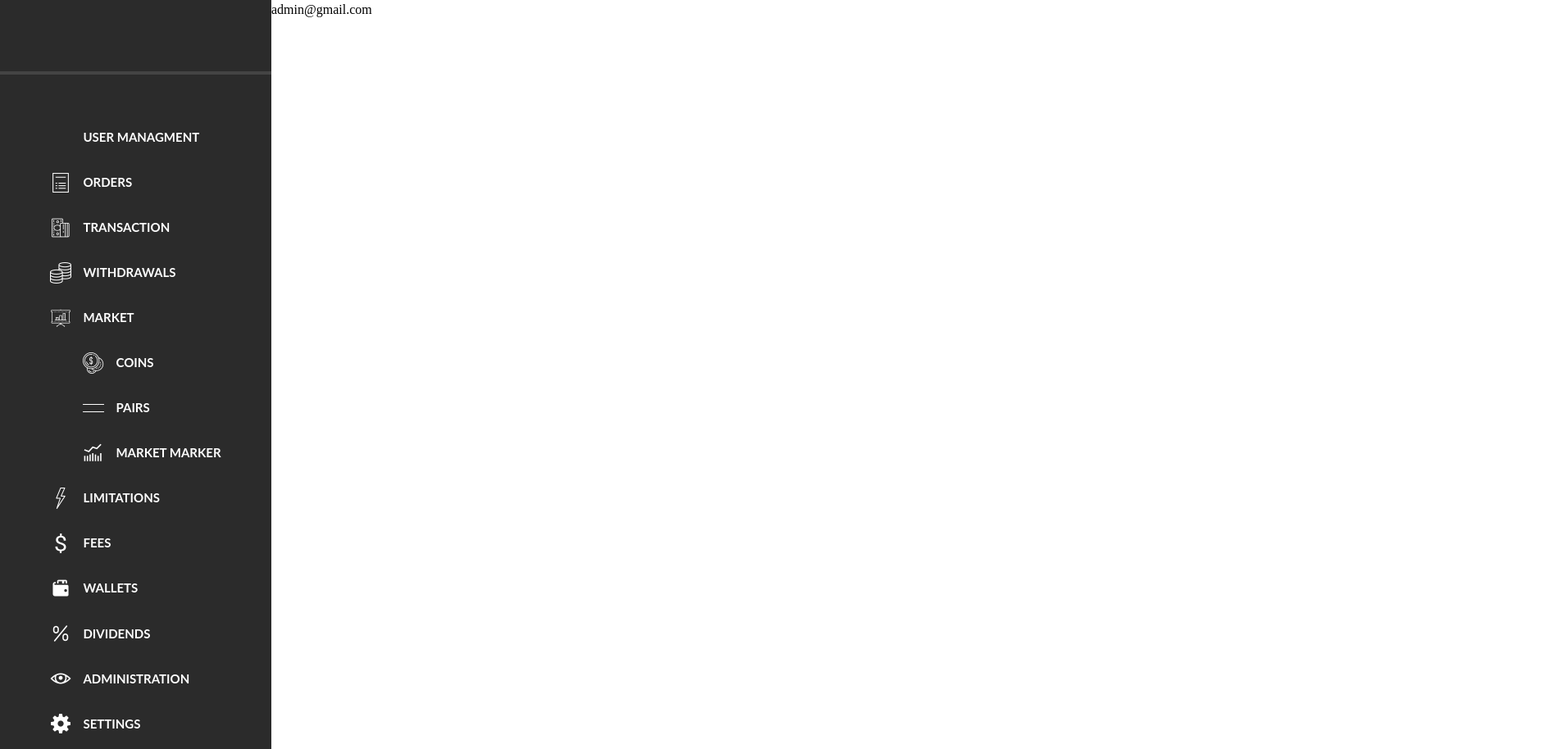
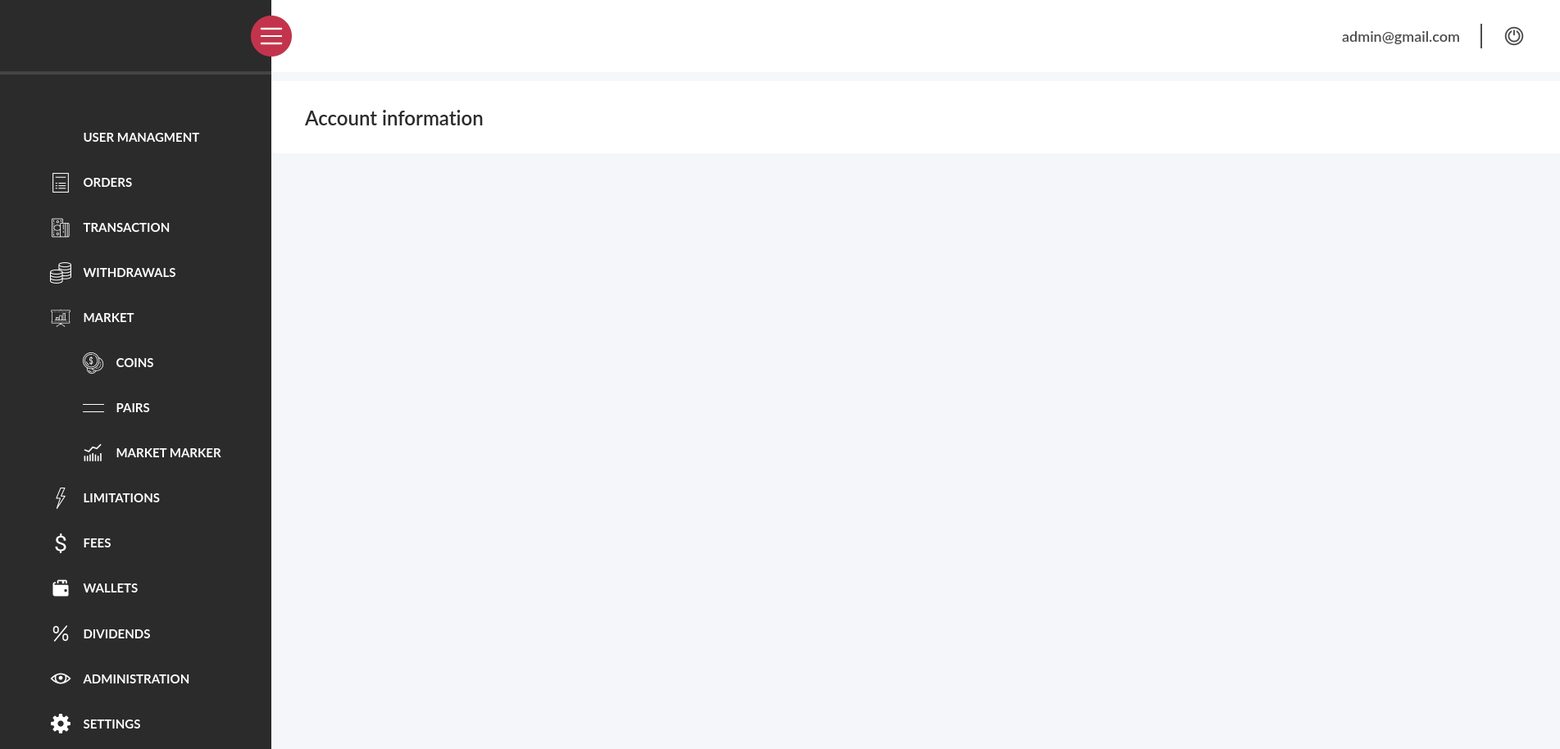
Before and after one commit to BaiteRr/dashboard, a website built with webpack: page src/index.html in a window 1280 px wide. Shown: the top 914 px of the page at 82% size, 1903 px wide, since content can reach past the window. Built offline with nearby package versions, Linux system fonts and the light colour scheme; files whose address does not match are found by name.

Commit message:
header, inform

```diff
--- a/src/index.html
+++ b/src/index.html
@@ -90,6 +90,7 @@
             </div>
         </div>
         <div class="container">
+            <div class="data">
                 <div class="header">
                     <div class="header__img"></div>
                     <div class="header__email email">
@@ -99,6 +100,14 @@
                     </div>
                 </div>
             </div>
+            <div class="background">
+                <div class="inform data">
+                    <div class="inform__text">
+                        Account information
+                    </div>
+                </div>
+            </div>
+        </div>
     </div>
 </body>
 
--- a/src/index.js
+++ b/src/index.js
@@ -1,2 +1,3 @@
 import './styles/style.css'
 import './styles/main.sass'
+import './styles/fonts/lato.css'
--- a/src/styles/content/content.sass
+++ b/src/styles/content/content.sass
@@ -0,0 +1,59 @@
+.data
+    padding: 0 41px
+
+.header
+    height: 88px
+    width: 1490px
+    display: flex
+    justify-content: space-between
+    align-items: center
+    &__img
+        background: url('../img/menu.png') left no-repeat
+        width: 50px
+        height: 50px
+        margin-left: -66px
+
+.email
+    display: flex
+    justify-content: space-between
+    width: 225px
+    &__text
+        font-family: 'Lato', sans-serif
+        font-size: 18px
+        font-weight: 600
+        font-stretch: normal
+        font-style: normal
+        line-height: 1.67
+        letter-spacing: normal
+        color: #4d4d4d
+    &__border
+        border: 1px solid #4d4d4d
+    &__img
+        width: 30px
+        background: url('../img/power.png') right no-repeat
+
+.background
+    background-color: #f5f6fa
+    height: 1242px
+
+
+.inform
+    display: flex
+    position: absolute
+    width: 1572px
+    top: 99px
+    height: 88px
+    background-color: white
+    justify-content: space-between
+    align-items: center
+    &__text
+        width: 235px
+        height: 28px
+        font-family: 'Lato', sans-serif
+        font-size: 24px
+        font-weight: 600
+        font-stretch: normal
+        font-style: normal
+        line-height: 1.25
+        letter-spacing: normal
+        color: #2b2b2b
--- /dev/null
+++ b/src/styles/fonts/lato.css
@@ -0,0 +1,4 @@
+@font-face {
+    font-family: 'Lato';
+    src: url(./Lato-Light.ttf) format('true-type');
+}
--- a/src/styles/sidebar/sidebar.sass
+++ b/src/styles/sidebar/sidebar.sass
@@ -17,7 +17,7 @@
 
 .sidebar
     nav
-        font-family: Lato
+        font-family: 'Lato', sans-serif
         font-size: 15px
         font-weight: bold
         font-stretch: normal
```
Also changed, not shown: src/dist/index.dev.js (added), src/img/power.png (added), src/styles/content/dist/content.css (added), src/styles/fonts/Lato-Light.ttf (added), src/styles/sidebar/dist/sidebar.css. Lines whose indentation alone changed are shown as unchanged.
